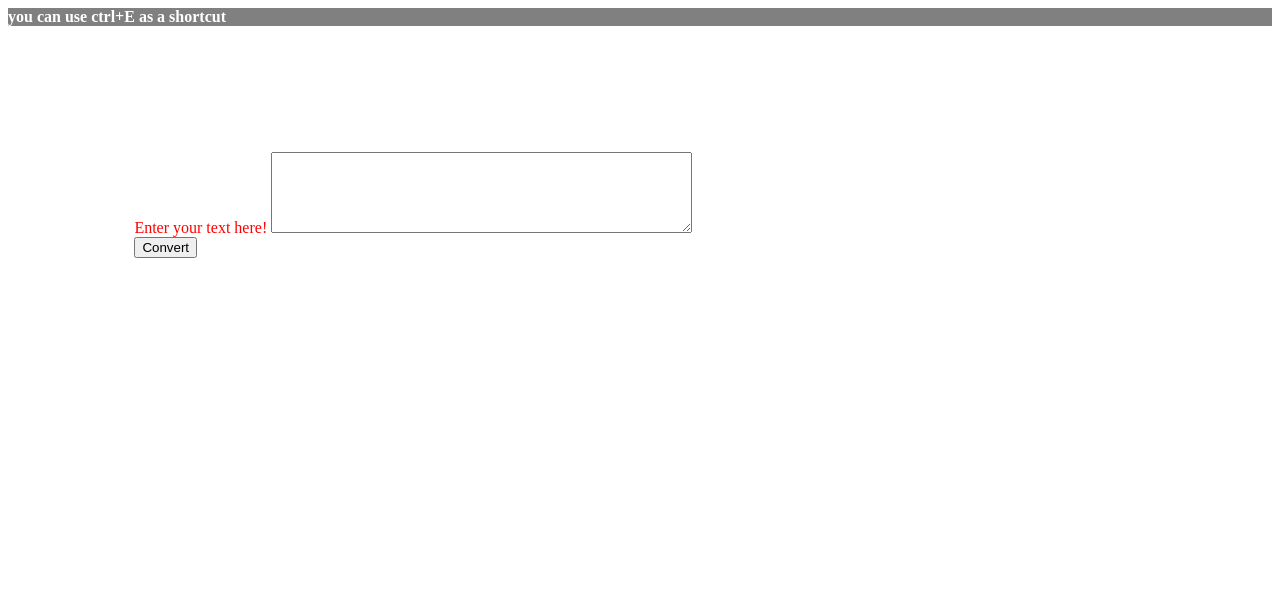
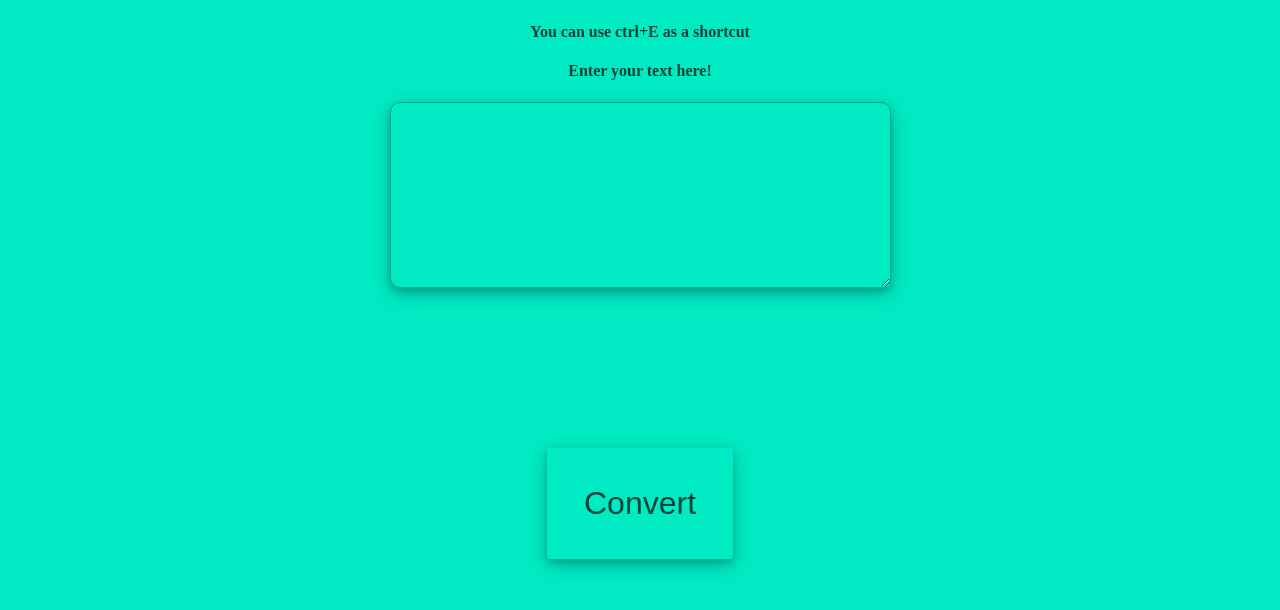
Before and after one commit to Ahmed-Ayman/NoAltShift, a browser extension: page index.html in a window 1280 px wide. Drawn offline with Linux system fonts and the light colour scheme.

Commit message:
Add files via upload

```diff
--- a/index.html
+++ b/index.html
@@ -5,19 +5,18 @@
 	  <link rel="stylesheet" type="text/css" href="style.css">
   <script type="text/javascript" src="script.js"></script>
   </head>
-  <body>
+  <body class="bdy">
 
-    <h4> you can use ctrl+E as a shortcut</h4>
-    <section class="row">
-      <section class="col-xs-2 col-center-block">
-        Enter your text here!
-      <textarea id="input" rows="5" cols="50" placeholder="Enter your Text Here">
+    <h4> You can use ctrl+E as a shortcut</h4>
+      <h4> Enter your text here!</h4>
+      <textarea  id="input" rows="6" cols="30" placeholder="Enter your Text Here">
       </textarea>
-      <br>
-      <button class="btn-success" name="convertTheTextToEnglish" onclick="convertTheText()"> Convert </button>
-      <br>
-      </section>
-    </section>
-	  <br>
-  </body>
+
+<div class="btnBox">
+
+      <button class="btn" name="convertTheTextToEnglish" onclick="convertTheText()"> Convert </button>
+      </div>
+
+
+
 </html>
--- a/style.css
+++ b/style.css
@@ -1,12 +1,62 @@
 h4{
-  color:white;
-  background:gray;
+  color:004338;
+  text-align: center;
+background-color:#00EAC3;
 
 }
-.row{
-  margin :10%;
-  color:red;
+
+
+.color-primary-0 { color: #00EAC3 }	/* Main Primary color */
+.color-primary-1 { color: #A8EFE3 }
+.color-primary-2 { color: #5CF0D7 }
+.color-primary-3 { color: #00AD90 }
+.color-primary-4 { color: #004338 }
+
+
+.bdy{
+
+background-color: #00EAC3;
+padding-top: 15px;
+padding-bottom: 15px;
+padding-right: 15px;
+padding-left: 15px;
+
+
 }
+
+
 textarea{
-  color : red;
+	margin:auto;
+display:block;
+border-radius: 10px;
+box-shadow: 0 4px 8px 0 rgba(0, 0, 0, 0.2), 0 6px 20px 0 rgba(0, 0, 0, 0.19);
+background-color:#00EAC3;
+color : #004338;
+font-size: 2em;
+border-color: #00AD90;
 }
+.btnBox{
+margin-right:  auto ;
+margin-left:  auto ;
+margin-bottom: 2%;
+margin-top:  2%;
+
+}
+.btn{
+margin:auto;
+display:block;
+
+border-radius: 2px;
+padding:3%;
+background-color: #00EAC3;
+border:none;
+margin-top: 13%;
+box-shadow: 0 4px 8px 0 rgba(0, 0, 0, 0.2), 0 6px 20px 0 rgba(0, 0, 0, 0.19);
+font-family: Sans-serif;
+font-size: 2em;
+color: #004338;
+
+}.btn:hover{
+box-shadow: 0 10px 14px 0 rgba(0, 0, 0, 0.2), 0 8px 25px 0 rgba(0, 0, 0, 0.19);
+background-color: #00E1BB;
+}
```
Also changed, not shown: icon.png (added), manifest.json (added).
